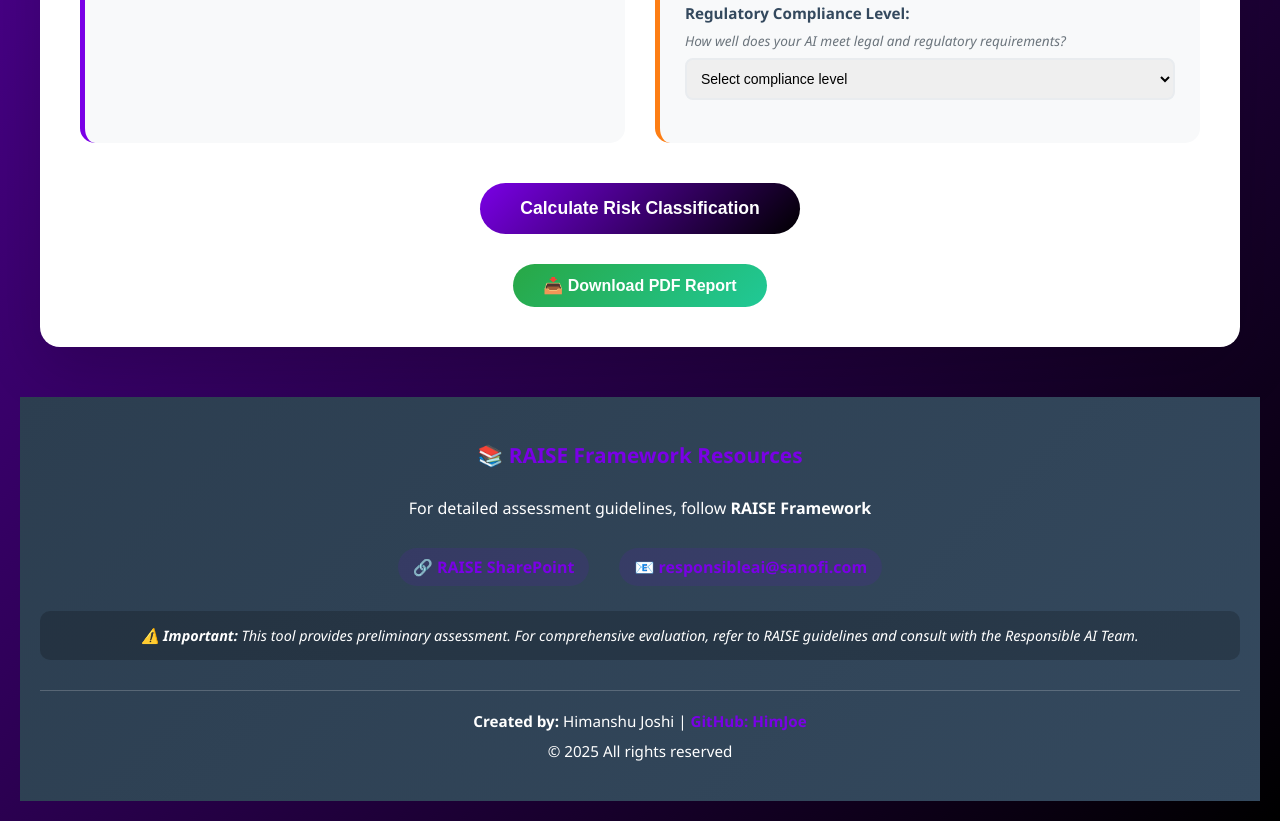
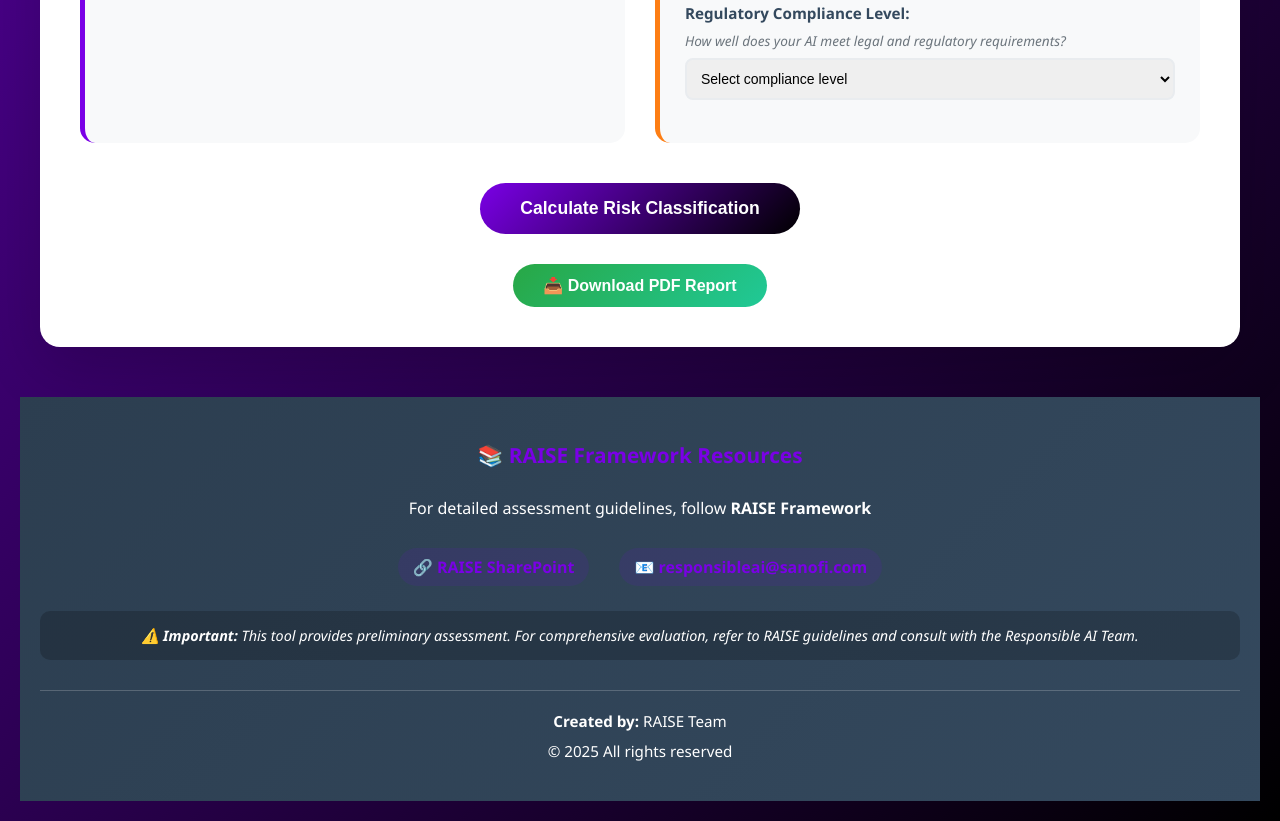
Before and after one commit to HimanJo/RAISE-1.0-Early-AI-Risk-Score-Calculator-, a plain HTML site: page index.html in a window 1280 px wide. Shown: the part 1569-2390 px from the top of the page. Drawn offline with nearby package versions, Linux system fonts and the light colour scheme.

Commit message:
Update footer creator information

```diff
--- a/index.html
+++ b/index.html
@@ -1155,7 +1155,7 @@
             </div>
 
             <div class="footer-creator">
-                <p><strong>Created by:</strong> Himanshu Joshi | <a href="https://github.com/HimJoe" target="_blank">GitHub: HimJoe</a></p>
+                <p><strong>Created by:</strong> RAISE Team
                 <p style="margin-top: 10px;">© 2025 All rights reserved</p>
             </div>
         </div>
```
